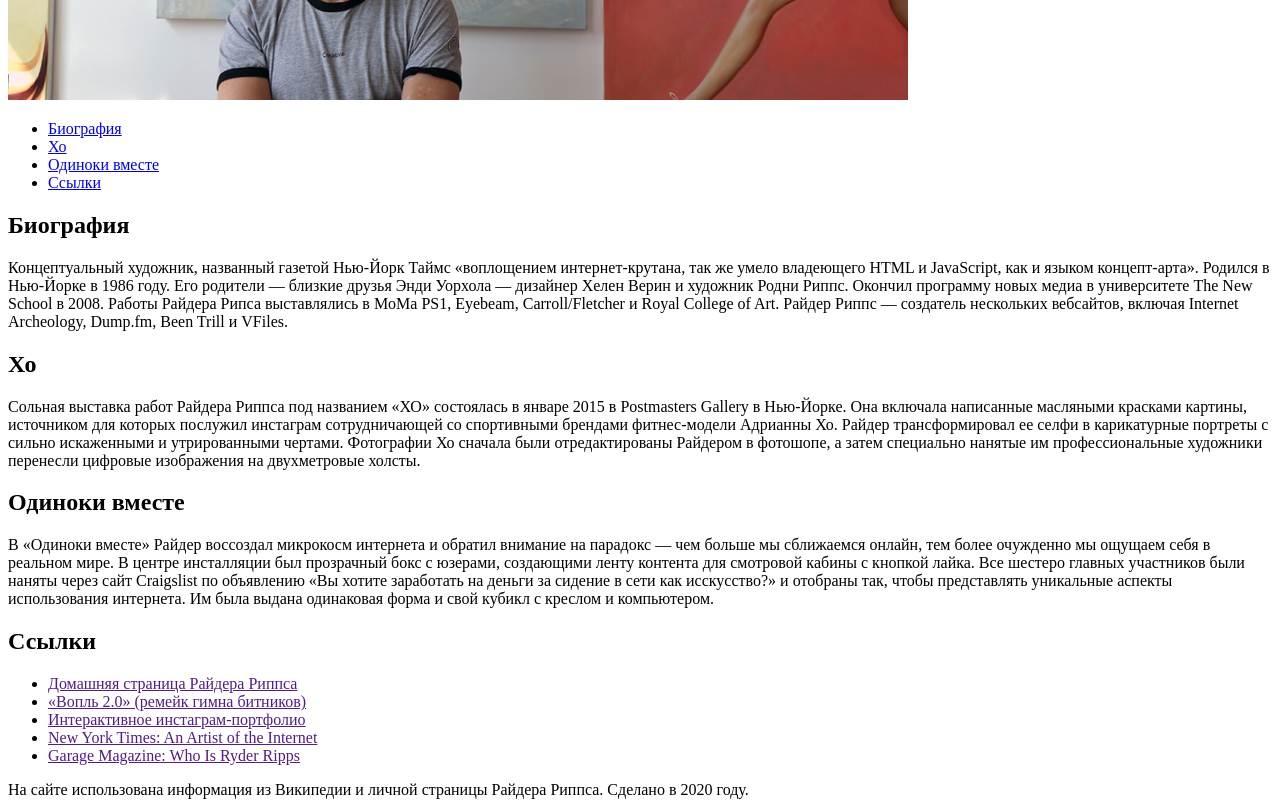
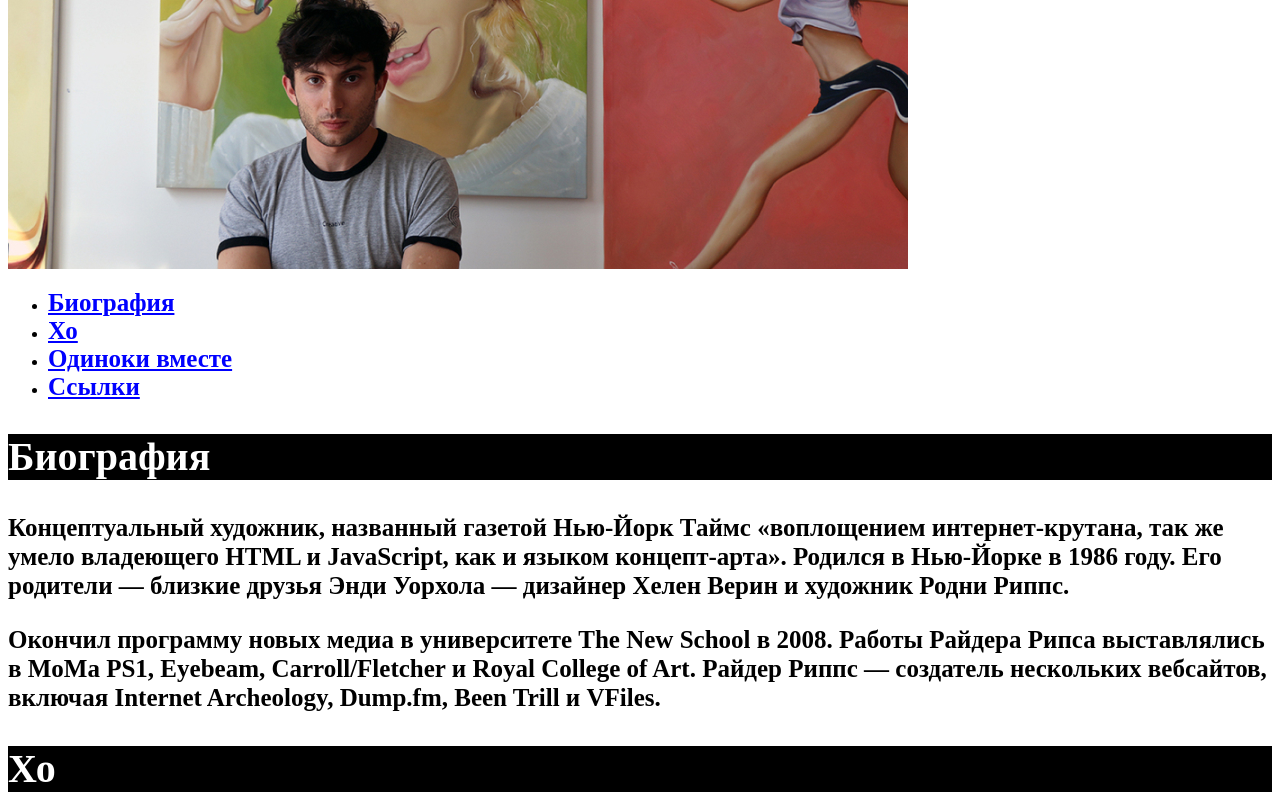
Before and after one commit to AlexKasatov/MSC_Practise, a plain HTML site: page raider_ripps_profile/index.html in a window 1280 px wide. Shown: the part 580-1382 px from the top of the page. Drawn offline with Linux system fonts and the light colour scheme.

Commit message:
styles done

```diff
--- a/raider_ripps_profile/css /style.css
+++ b/raider_ripps_profile/css /style.css
@@ -0,0 +1,39 @@
+#logo {
+  color: #ffffff;
+  background: #000000;
+  font-size: 50px;
+  font-family: Times New Roman;
+  font-style: normal;
+  font-weight: bold;
+}
+
+.section-header {
+  color: #ffffff;
+  background: #000000;
+  font-family: Times New Roman;
+  font-style: normal;
+  font-weight: bold;
+  font-size: 40px;
+  line-height: 46px;
+}
+
+.main-text {
+  font-family: Times New Roman;
+  font-style: normal;
+  font-weight: bold;
+  font-size: 25px;
+  line-height: 29px;
+  color: #000000;
+}
+
+.links-container {
+  color: black;
+}
+
+a {
+  font-family: Times New Roman;
+  font-style: normal;
+  font-weight: bold;
+  font-size: 25px;
+  color: blue;
+}
--- a/raider_ripps_profile/index.html
+++ b/raider_ripps_profile/index.html
@@ -6,6 +6,7 @@
     <title>Райдер Риппс</title>
     <meta keywords="Райдер Риппс" />
     <meta description="Райдер Риппс" />
+    <link rel="stylesheet" href="/css /style.css" />
   </head>
   <body>
     <div class="page">
@@ -30,22 +31,25 @@
           </ul>
         </nav>
         <section class="bio">
-          <h1 class="sectionText" id="bio">Биография</h1>
-          <p class="mainText">
+          <h1 class="section-header" id="bio">Биография</h1>
+          <p class="main-text">
             Концептуальный художник, названный газетой Нью-Йорк Таймс
             «воплощением интернет-крутана, так же умело владеющего HTML и
             JavaScript, как и языком концепт-арта». Родился в Нью-Йорке в 1986
             году. Его родители — близкие друзья Энди Уорхола — дизайнер Хелен
-            Верин и художник Родни Риппс. Окончил программу новых медиа в
-            университете The New School в 2008. Работы Райдера Рипса
-            выставлялись в MoMa PS1, Eyebeam, Carroll/Fletcher и Royal College
-            of Art. Райдер Риппс — создатель нескольких вебсайтов, включая
-            Internet Archeology, Dump.fm, Been Trill и VFiles.
+            Верин и художник Родни Риппс.
+          </p>
+          <p class="main-text">
+            Окончил программу новых медиа в университете The New School в 2008.
+            Работы Райдера Рипса выставлялись в MoMa PS1, Eyebeam,
+            Carroll/Fletcher и Royal College of Art. Райдер Риппс — создатель
+            нескольких вебсайтов, включая Internet Archeology, Dump.fm, Been
+            Trill и VFiles.
           </p>
         </section>
         <section class="works">
-          <h1 class="sectionText" id="works">Хо</h1>
-          <p class="mainText">
+          <h1 class="section-header" id="works">Хо</h1>
+          <p class="main-text">
             Сольная выставка работ Райдера Риппса под названием «ХО» состоялась
             в январе 2015 в Postmasters Gallery в Нью-Йорке. Она включала
             написанные масляными красками картины, источником для которых
@@ -58,8 +62,8 @@
           </p>
         </section>
         <section class="performance">
-          <h1 class="sectionText" id="performance">Одиноки вместе</h1>
-          <p class="mainText">
+          <h1 class="section-header" id="performance">Одиноки вместе</h1>
+          <p class="main-text">
             В «Одиноки вместе» Райдер воссоздал микрокосм интернета и обратил
             внимание на парадокс — чем больше мы сближаемся онлайн, тем более
             очужденно мы ощущаем себя в реальном мире. В центре инсталляции был
@@ -72,7 +76,7 @@
           </p>
         </section>
         <section class="links">
-          <h1 class="sectionText" id="links">Ссылки</h1>
+          <h1 class="section-header" id="links">Ссылки</h1>
           <ul class="links-container">
             <li><a href="">Домашняя страница Райдера Риппса</a></li>
             <li><a href="">«Вопль 2.0» (ремейк гимна битников)</a></li>
@@ -84,7 +88,7 @@
       </main>
       <footer class="footer">
         <section class="copyright">
-          <p class="mainText">
+          <p class="main-text">
             На сайте использована информация из Википедии и личной страницы
             Райдера Риппса. Сделано в 2020 году.
           </p>
```
Also changed, not shown: 1 other file.
